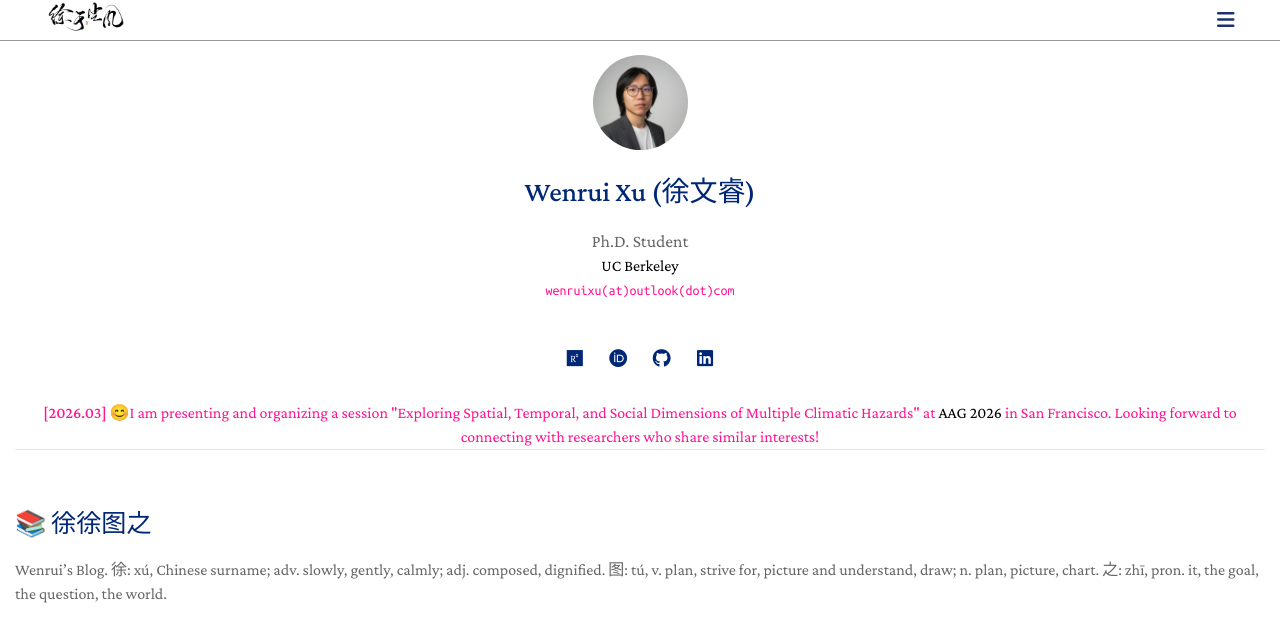
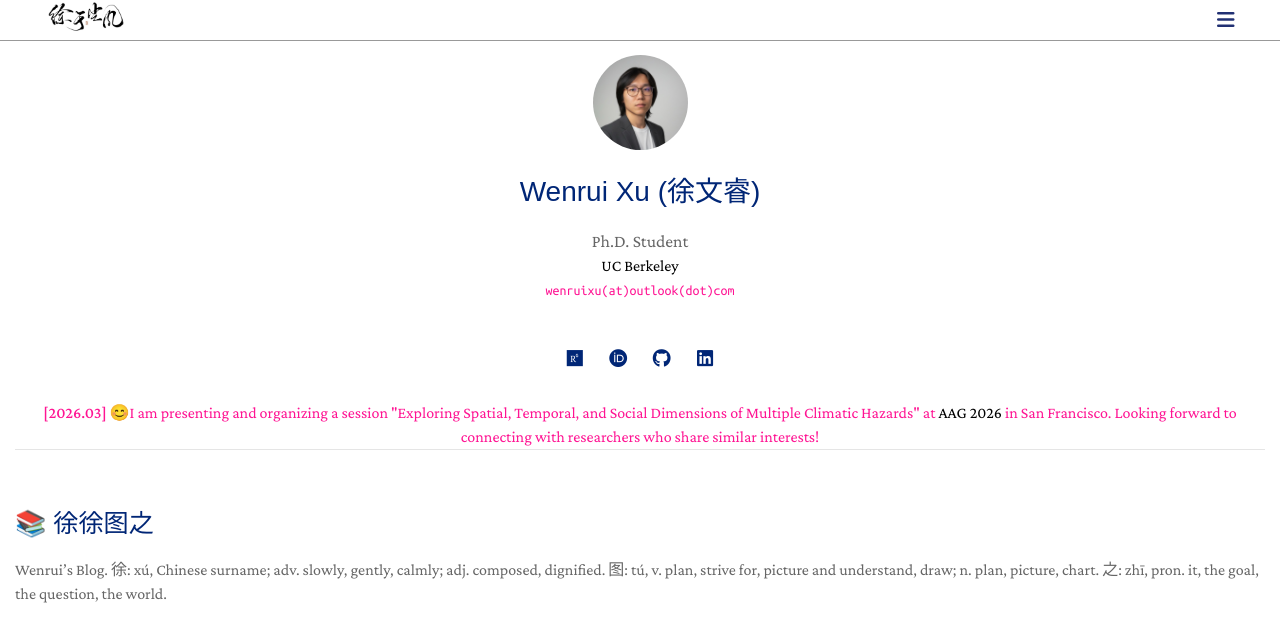
Before and after one commit to ruaruaxu/ruaruaxu.github.io, a Jekyll site: the page built from blogs.md, in a window 1280 px wide. Shown: the top 624 px of the page. Built offline with Jekyll 4.4.1, drawn with Linux system fonts in a browser that asks for light colours; a style sheet for code colours, icons or effects is not loaded; our own code applies the rules of GitHub Pages for plain Markdown files; grey boxes are pictures that could not be loaded.

Commit message:
Set Noto Sans SC for headings and nav
Apply Noto Sans SC as the preferred font for all heading levels and the site navigation. Adds an h1–h6 font-family rule in _sass/minimal-light-no-dark-mode.scss and a font-family on the nav container in assets/css/nav.css. Note: the added font declarations use typographic quotes (‘…’) which may need to be changed to straight quotes (' or ") for proper CSS compatibility.

```diff
--- a/_sass/minimal-light-no-dark-mode.scss
+++ b/_sass/minimal-light-no-dark-mode.scss
@@ -180,6 +180,11 @@ papertitle {
       margin: 0 0 1em 0;
       width: 8.00em;
     }
+
+/* 让所有级别的标题优先使用思源黑体 */
+h1, h2, h3, h4, h5, h6 {
+  font-family: ‘Noto Sans SC’, sans-serif;
+}
 
 h3, h4, h5, h6 {
   font-weight: 600;
--- a/assets/css/nav.css
+++ b/assets/css/nav.css
@@ -14,6 +14,7 @@
   padding: 0px 2%;
   border-bottom-style: solid;
   border-bottom-width: 0.5px;
+  font-family: ‘Noto Sans SC’, sans-serif;
 }
 
 
```
